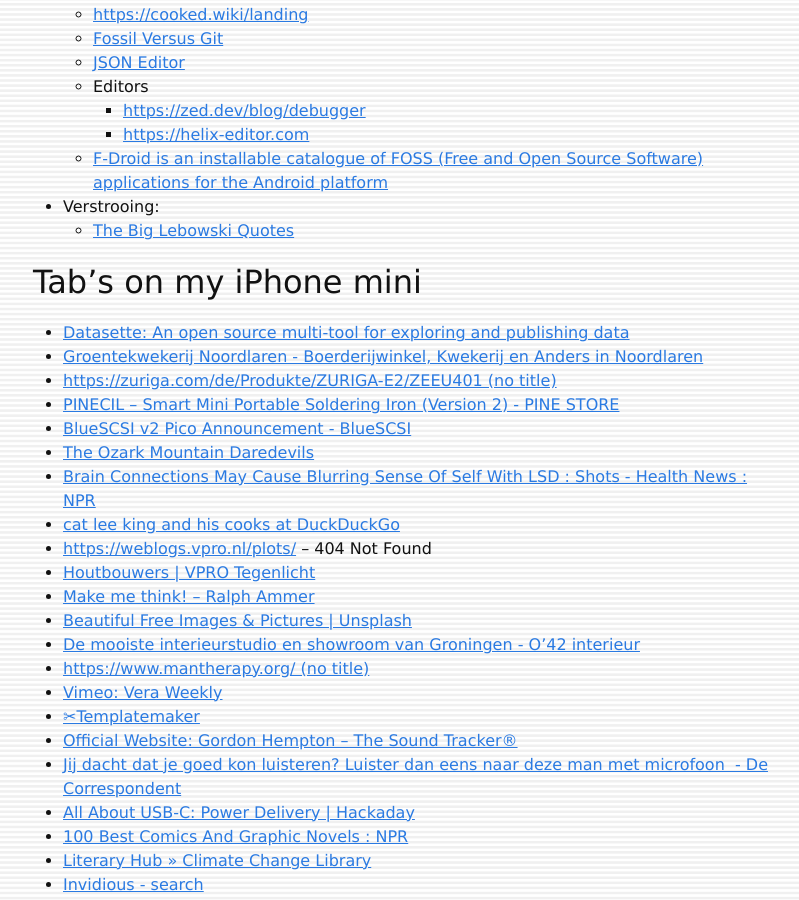
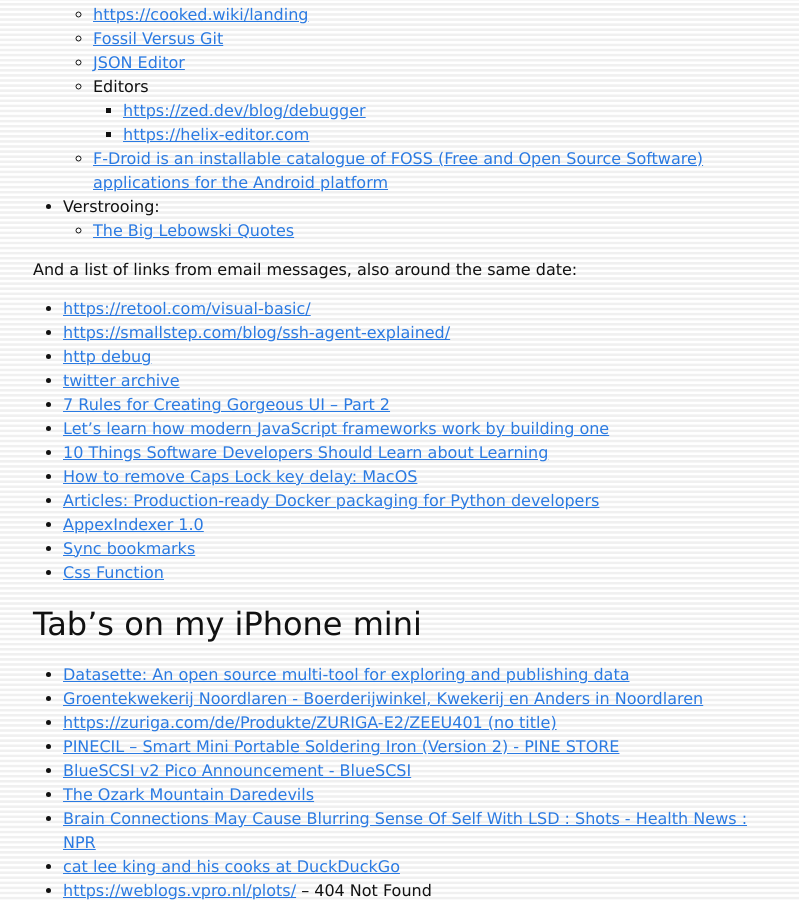
Before and after one commit to doekman/doekman.github.io, a Jekyll site: the page built from _posts/2026-01-06-open-tab-s-on-my-devices.md, in a window 1280 px wide and 900 px high, scrolled down 3803 px. Shown: the whole window, without its empty margins (237-1036 px from the left). Built offline with Jekyll 4.4.1, drawn with Linux system fonts in a browser that asks for light colours.

Commit message:
Links from email messages

```diff
--- a/_posts/2026-01-06-open-tab-s-on-my-devices.md
+++ b/_posts/2026-01-06-open-tab-s-on-my-devices.md
@@ -287,6 +287,20 @@
 - Verstrooing:
     * [The Big Lebowski Quotes](https://www.thebiglebow.ski/random/favorite)
 
+And a list of links from email messages, also around the same date:
+
+* <https://retool.com/visual-basic/>
+* <https://smallstep.com/blog/ssh-agent-explained/>
+* [http debug](https://hachyderm.io/@leftpaddotpy/110764798227834050)
+* [twitter archive](https://social.jvns.ca/@b0rk/110775162006555035)
+* [7 Rules for Creating Gorgeous UI – Part 2](https://learnui.design/blog/7-rules-for-creating-gorgeous-ui-part-2.html)
+* [Let’s learn how modern JavaScript frameworks work by building one](https://nolanlawson.com/2023/12/02/lets-learn-how-modern-javascript-frameworks-work-by-building-one/)
+* [10 Things Software Developers Should Learn about Learning](https://cacm.acm.org/magazines/2024/1/278891-10-things-software-developers-should-learn-about-learning/fulltext)
+* [How to remove Caps Lock key delay: MacOS](https://www.reddit.com/r/MacOS/comments/1dkklgs/how_to_remove_caps_lock_key_delay/)
+* [Articles: Production-ready Docker packaging for Python developers](https://pythonspeed.com/docker/)
+* [AppexIndexer 1.0](https://mjtsai.com/blog/2025/04/11/appexindexer-1-0/)
+* [Sync bookmarks](https://mastodon.social/@jpmens/114352679361368952)
+* [Css Function](https://front-end.social/@mia/114635882877016925)
 
 
 Tab's on my iPhone mini
```
